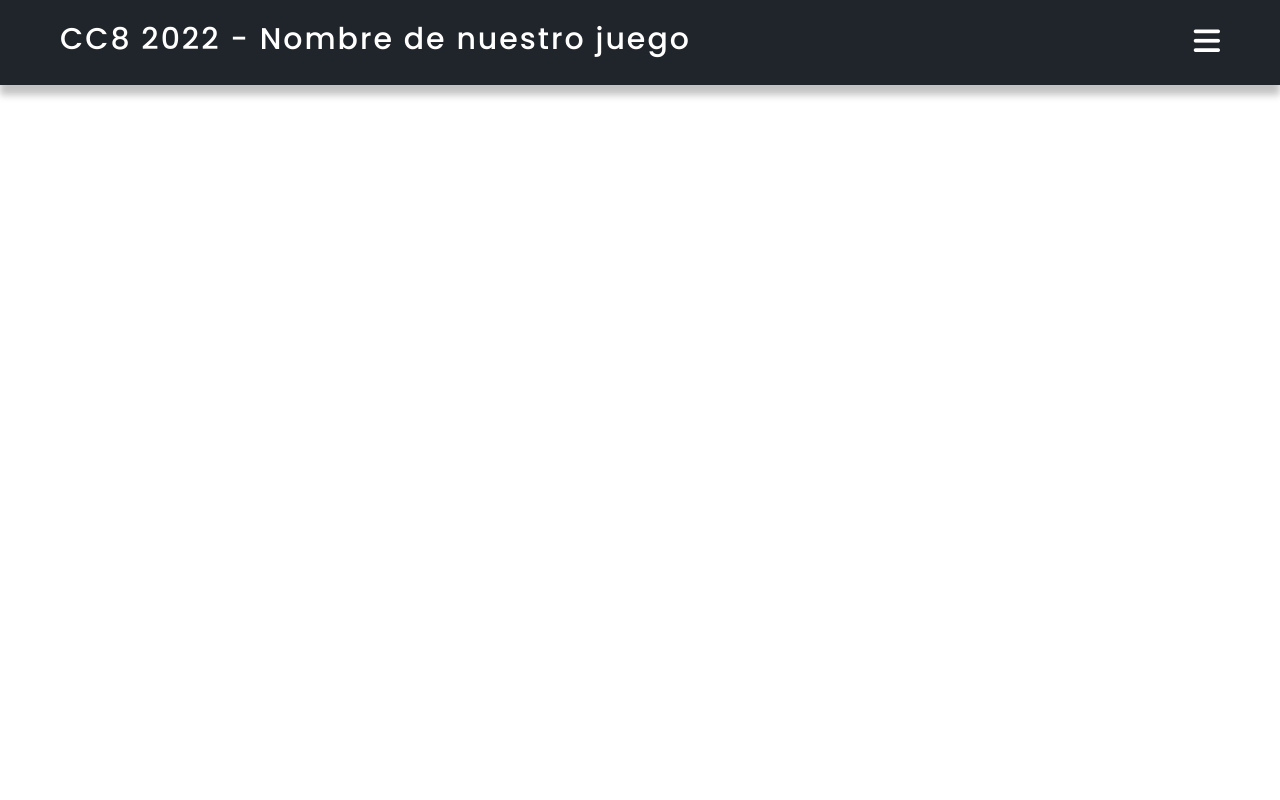
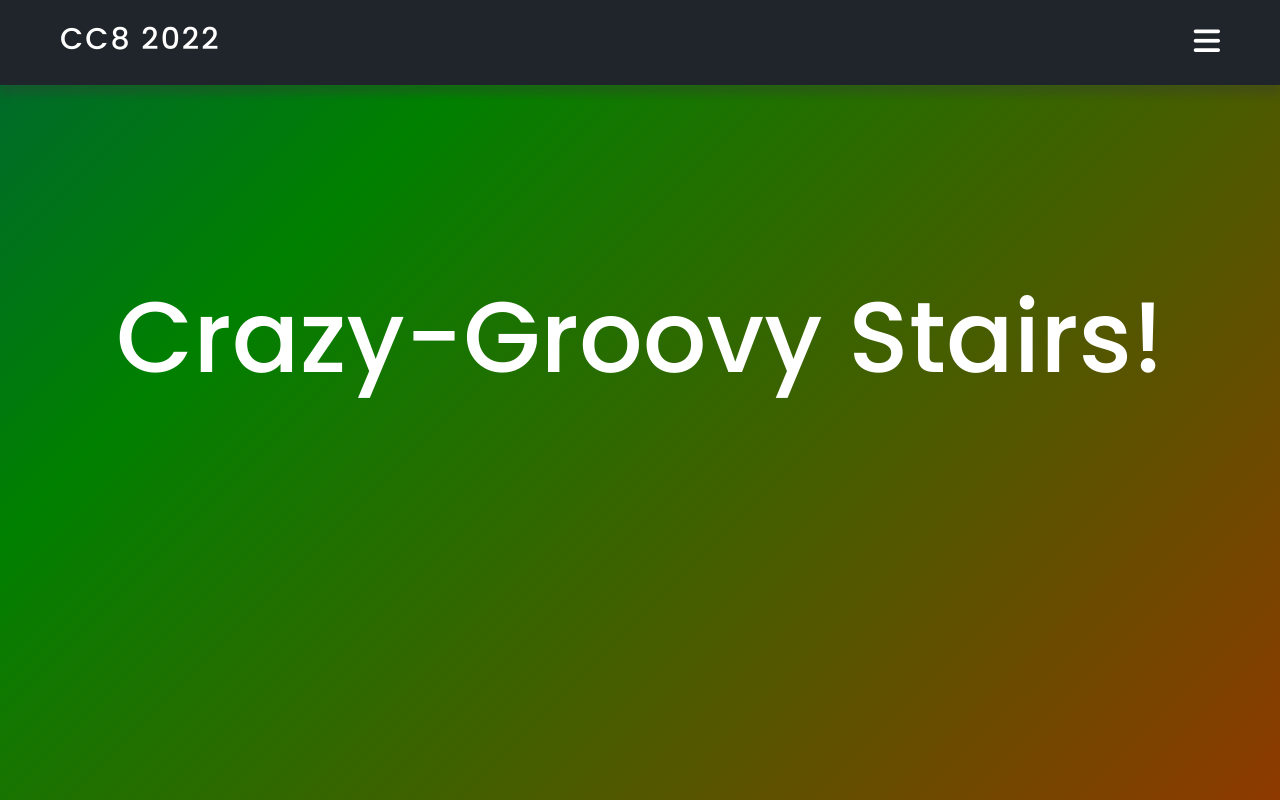
Before and after one commit to gamecc8/2, a PHP site: page /index.html in a window 1280 px wide. Run offline with PHP 8.4, Linux system fonts and the light colour scheme; some libraries are stand-ins or nearby versions.

Commit message:
algunos cambios

```diff
--- a/css/style_menu.css
+++ b/css/style_menu.css
@@ -14,8 +14,40 @@
 }
 body{
     font-family: 'Poppins', sans-serif;
+    z-index: 1;
+	background: linear-gradient(-45deg, red, green, blue, yellow);
+	background-size: 400% 400%;
+	width: 100%;
+	height: 100vh;
+	animation: animate 15s ease infinite;
 
 }
+
+
+@keyframes animate {
+	0% {
+		background-position: 0% 50%;
+	}
+	50% {
+		background-position: 100% 50%;
+	}
+	100% {
+		background-position: 0% 50%;
+	}
+}
+
+
+
+h1{
+    text-align: center;
+    color: #fff;
+    font-size: 100px;
+	margin-top: 15%;
+	margin-bottom: 20px;
+}
+
+
+
 .hola{
     color: var(--white-color);
     text-decoration: none;
--- a/index.html
+++ b/index.html
@@ -20,6 +20,8 @@
 <body>
 
 
+
+
     <nav class = "nav-menu">
 
 
@@ -27,7 +29,7 @@
         <div class = "nav-container">
 
 
-            <h3 class = "nav-brand">CC8 2022 - Nombre de nuestro juego</h3>
+            <h3 class = "nav-brand">CC8 2022</h3>
             <button type = "button" id = "menu-show-btn">
                 <i class = "fas fa-bars"></i>
             </button>
@@ -57,6 +59,11 @@
 
 
     </nav>
+
+      <h1>Crazy-Groovy Stairs!</h1>
+
+
+
 
 
 <!-- Modal  crear opcion de codigo para el juego -->
```
